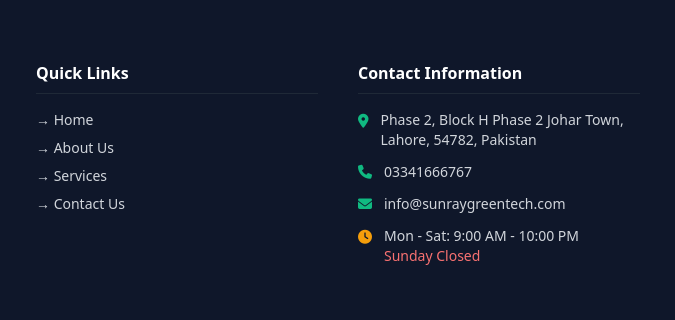
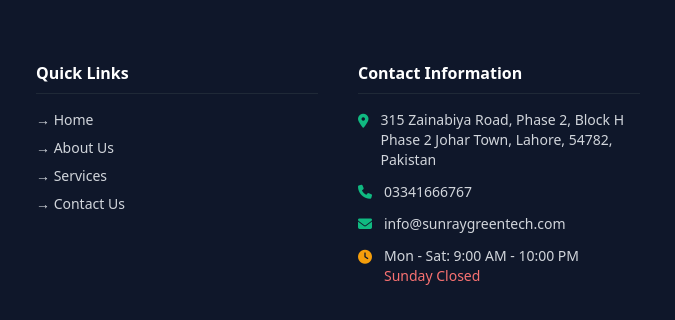
Before and after one commit to SUNRAYGREENTECHNOLOGY/SUNRAY-GREEN-TECHNOLOGY, a plain HTML site: page index.html in a window 1280 px wide. Shown: the part 3324-3644 px from the top of the page, 302-977 px from the left. Drawn offline with nearby package versions, Linux system fonts and the light colour scheme.

Commit message:
Update index.html

```diff
--- a/index.html
+++ b/index.html
@@ -318,7 +318,7 @@
           <ul class="space-y-3 text-sm">
             <li class="flex items-start gap-3">
               <i class="fa-solid fa-location-dot text-brandGreen mt-1"></i>
-              <span>Phase 2, Block H Phase 2 Johar Town, Lahore, 54782, Pakistan</span>
+              <span>315 Zainabiya Road, Phase 2, Block H Phase 2 Johar Town, Lahore, 54782, Pakistan</span>
             </li>
             <li class="flex items-center gap-3">
               <i class="fa-solid fa-phone text-brandGreen"></i>
```
